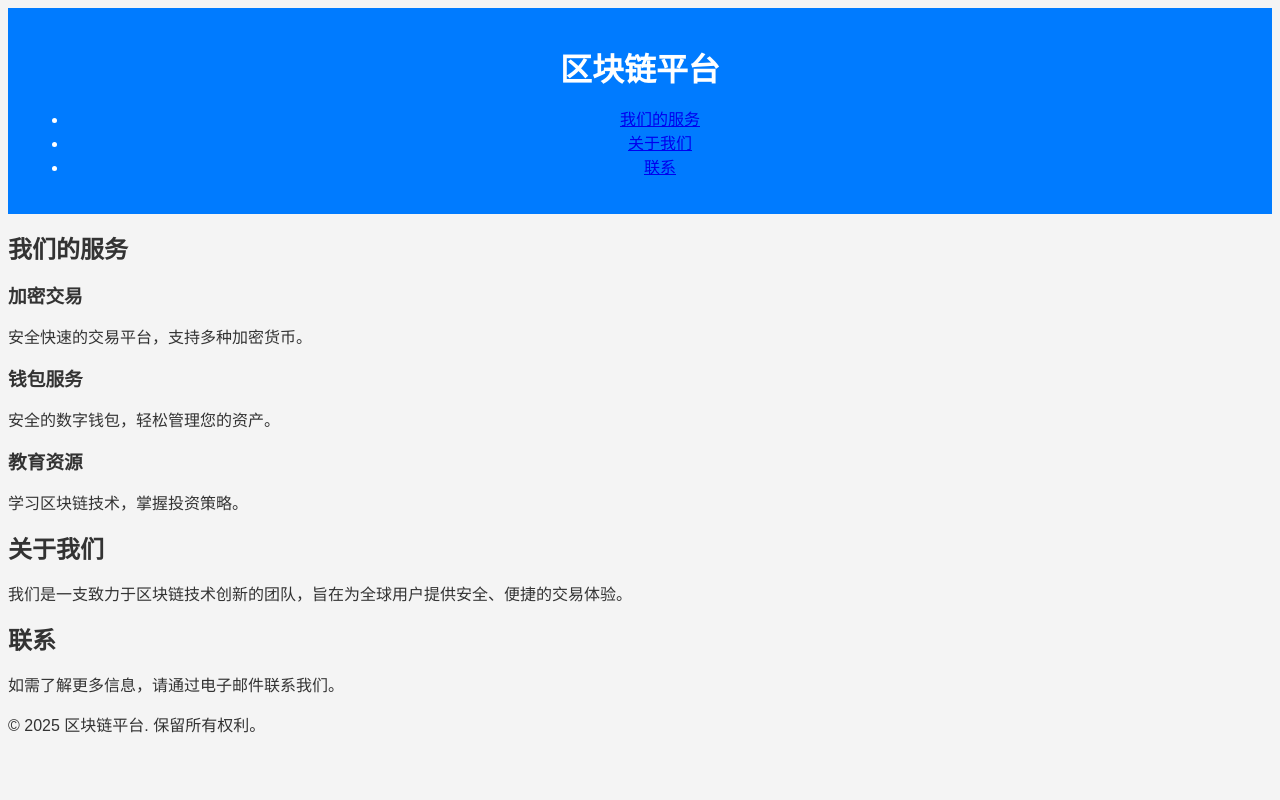
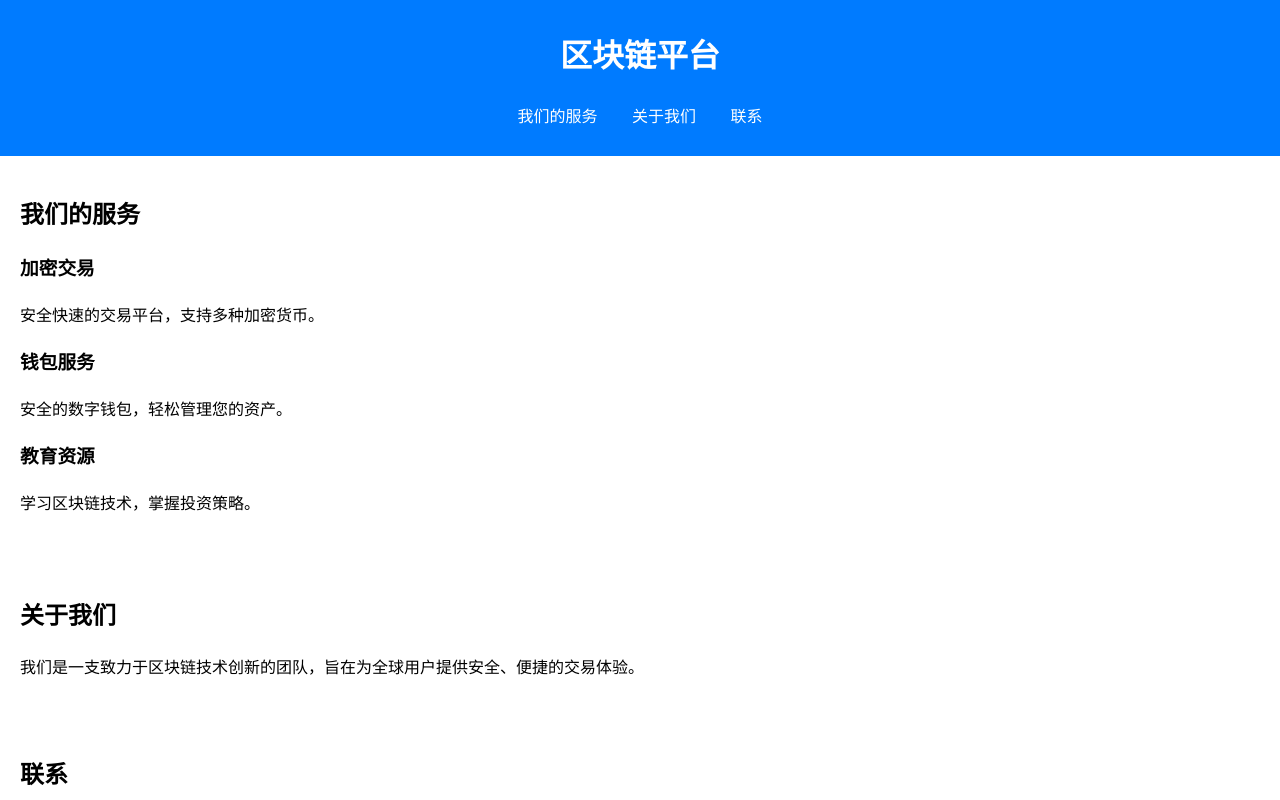
Before and after one commit to haizai-30/-, a plain HTML site: page index.html in a window 1280 px wide. Shown: the top 800 px of the page. Drawn offline with Linux system fonts and the light colour scheme.

Commit message:
Update styles.css

```diff
--- a/styles.css
+++ b/styles.css
@@ -1,29 +1,43 @@
+/* styles.css */
+
 body {
     font-family: Arial, sans-serif;
-    background-color: #f4f4f4;
-    color: #333;
+    margin: 0;
+    line-height: 1.6;
 }
 
 header {
-    background: #007bff;
-    color: #ffffff;
-    padding: 20px;
-    text-align: center;
+    background-color: #007bff; /* 背景颜色 */
+    color: white; /* 字体颜色 */
+    padding: 10px 0; /* 上下内边距 */
+    text-align: center; /* 居中 */
 }
 
-h1, h2, h3 {
-    margin: 16px 0;
+nav ul {
+    list-style: none; /* 去掉默认列表样式 */
+    padding: 0; /* 去掉内边距 */
 }
 
-button {
-    background-color: #28a745;
-    color: white;
-    padding: 10px;
-    border: none;
-    cursor: pointer;
+nav ul li {
+    display: inline; /* 以内联方式展示 */
+    margin: 0 15px; /* 左右外边距 */
 }
 
-.button {
-    background-color: #007bff;
-    color: white;
+nav ul li a {
+    color: white; /* 链接颜色 */
+    text-decoration: none; /* 去掉链接下划线 */
 }
+
+section {
+    padding: 20px; /* 内边距 */
+}
+
+.service {
+    margin: 20px 0; /* 上下外边距 */
+}
+
+footer {
+    text-align: center; /* 居中 */
+    padding: 10px 0; /* 上下内边距 */
+    background-color: #f1f1f1; /* 背景颜色 */
+}
```
